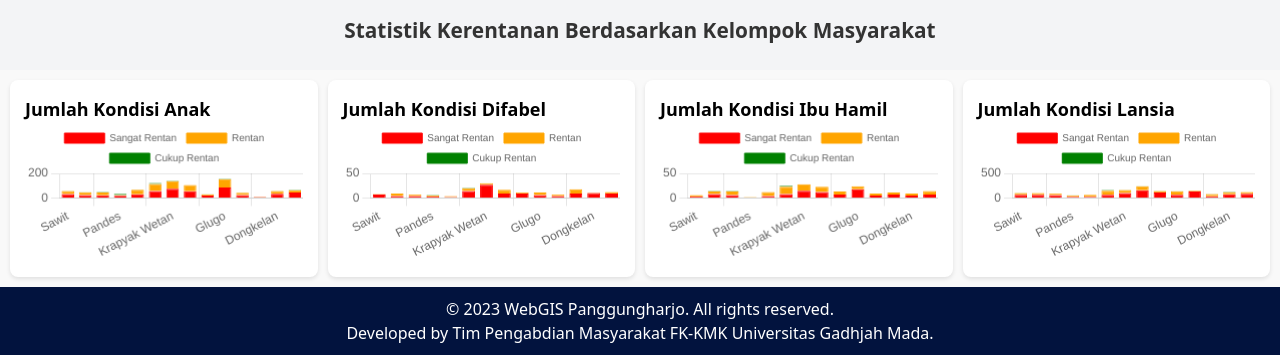
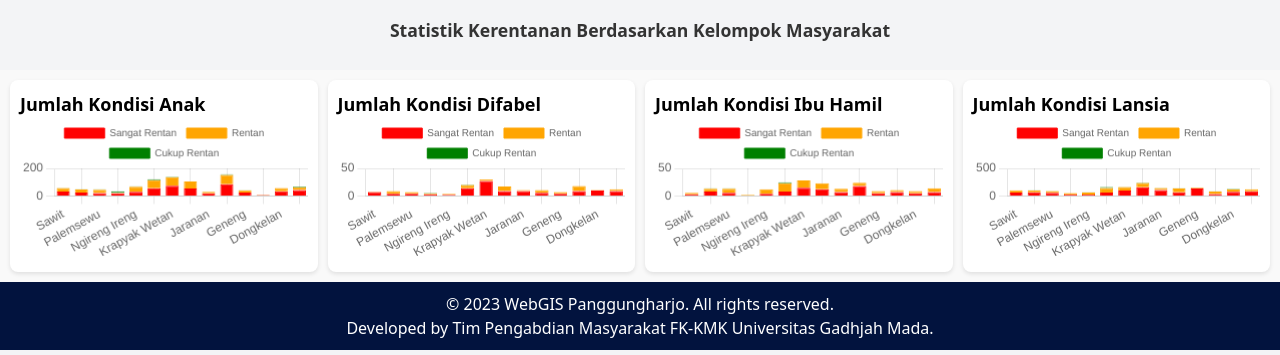
Before and after one commit to agilfahrezy11/dashboard_webgis_panggungharjo, a plain HTML site: page index.html in a window 1280 px wide. Shown: the part 462-817 px from the top of the page. Drawn offline with nearby package versions, Linux system fonts and the light colour scheme.

Commit message:
Update index.html

```diff
--- a/index.html
+++ b/index.html
@@ -109,7 +109,7 @@
         margin-bottom: 8px;
       }
       .section-title h2 {
-        font-size: 1.3rem;
+        font-size: 1.1rem;
         font-weight: 600;
         color: #333;
         margin: 0;
@@ -125,7 +125,7 @@
       .chart-card {
         font-size: 1rem;
         background: white;
-        padding: 15px;
+        padding: 10px;
         border-radius: 8px;
         box-shadow: 0 2px 4px rgba(0, 0, 0, 0.1);
       }
```
